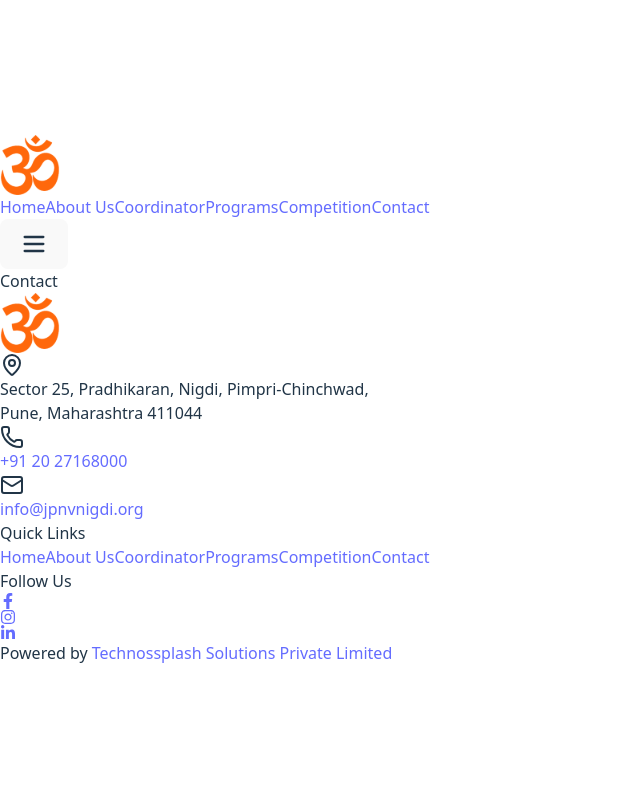
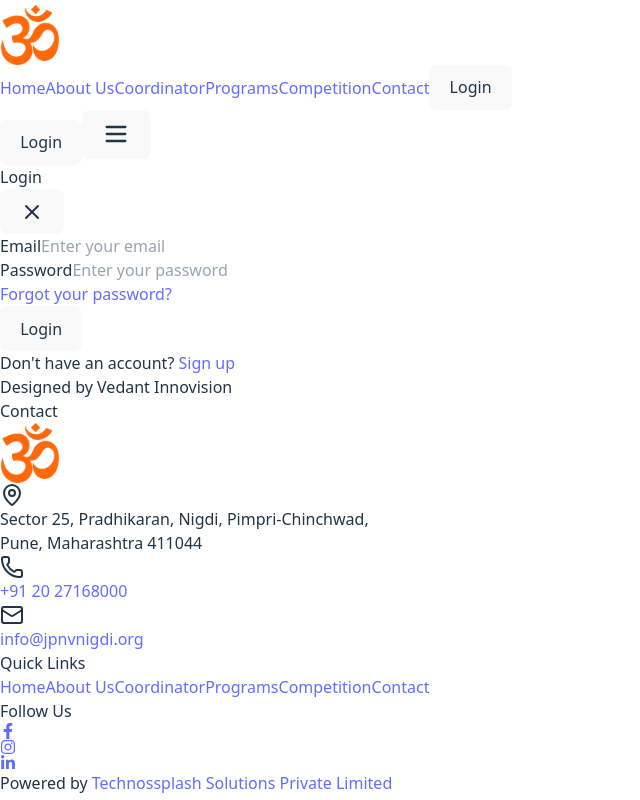
Before and after one commit to devangprjpt588/matrumandir, a React (Vite) app in the folder matrumandir-website/: page /contact in a window 1280 px wide. Shown: the whole page, without its empty margins (0-640 px from the left). Built offline with nearby package versions, Linux system fonts and the light colour scheme; the HTML template or start-up script is replaced by a standard one.

Commit message:
Login Functionality added

```diff
--- a/matrumandir-website/src/components/Headers.jsx
+++ b/matrumandir-website/src/components/Headers.jsx
@@ -5,6 +5,7 @@ import { Menu, X } from 'lucide-react'
 export default function Header() {
   const location = useLocation()
   const [menuOpen, setMenuOpen] = useState(false)
+  const [loginDrawerOpen, setLoginDrawerOpen] = useState(false)
 
   const navItems = [
     { name: 'Home', path: '/' },
@@ -15,7 +16,12 @@ export default function Header() {
     { name: 'Contact', path: '/contact' }
   ]
 
+  const toggleDrawer = () => {
+    setLoginDrawerOpen(!loginDrawerOpen)
+  }
+
   return (
+    <>
       <header className="bg-white shadow-md fixed top-0 z-50 w-full">
       <div className="max-w-7xl mx-auto px-4 py-4 flex justify-between items-center">
         {/* Logo */}
@@ -24,7 +30,7 @@ export default function Header() {
         </Link>
 
         {/* Desktop Nav */}
-        <nav className="hidden md:flex space-x-6">
+        <nav className="hidden md:flex items-center space-x-6">
           {navItems.map(item => (
             <Link
               key={item.name}
@@ -38,15 +44,30 @@ export default function Header() {
               {item.name}
             </Link>
           ))}
+          <button
+              onClick={toggleDrawer}
+              className="text-white hover:text-[#ff680B] font-medium bg-[#ff680B] hover:bg-white font-semibold border-2 hover:border-[#ff680B] transition ease-in-out"
+            >
+              Login
+            </button>
         </nav>
 
-        {/* Mobile Menu Button */}
+        {/* Mobile Login Button + Hamburger */}
+        <div className="md:hidden space-x-6 flex items-center">
           <button
-          className="md:hidden text-[#ff680B]"
+            onClick={toggleDrawer}
+            className="text-[#ff680B] px-3 py-3.5 rounded-md text-sm"
+          >
+            Login
+          </button>
+
+          <button
+            className="text-[#ff680B]"
             onClick={() => setMenuOpen(!menuOpen)}
           >
             {menuOpen ? <X size={28} /> : <Menu size={28} />}
           </button>
+        </div>
       </div>
 
       {/* Mobile Dropdown Menu */}
@@ -71,5 +92,67 @@ export default function Header() {
         </div>
       )}
     </header>
+    {/* Login Drawer */}
+<div
+  className={`fixed inset-0 z-50 flex justify-end transition-opacity duration-300 ${
+    loginDrawerOpen ? 'bg-black bg-opacity-50 visible' : 'bg-transparent invisible'
+  }`}
+  onClick={toggleDrawer} // Close on background click
+>
+  <div
+    className={`bg-white w-full max-w-sm h-full shadow-lg p-6 transform transition-transform duration-300 ${
+      loginDrawerOpen ? 'translate-x-0' : 'translate-x-full'
+    }`}
+    onClick={(e) => e.stopPropagation()} // Prevent closing on drawer click
+  >
+    <div className="flex justify-between items-center mb-4">
+      <h2 className="text-xl font-semibold text-[#ff680B]">Login</h2>
+      <button onClick={toggleDrawer} className="text-gray-600 hover:text-black">
+        <X size={24} />
+      </button>
+    </div>
+
+    <form className="space-y-4">
+      <div>
+        <label className="block mb-1 font-medium">Email</label>
+        <input
+          type="email"
+          className="w-full border border-gray-300 px-3 py-2 rounded-md focus:outline-none focus:ring-2 focus:ring-[#ff680B]"
+          placeholder="Enter your email"
+        />
+      </div>
+
+      <div>
+        <label className="block mb-1 font-medium">Password</label>
+        <input
+          type="password"
+          className="w-full border border-gray-300 px-3 py-2 rounded-md focus:outline-none focus:ring-2 focus:ring-[#ff680B]"
+          placeholder="Enter your password"
+        />
+      </div>
+
+      <div className="text-right">
+        <a href="#" className="text-sm text-[#ff680B] hover:underline">Forgot your password?</a>
+      </div>
+
+      <button
+        type="submit"
+        className="w-full bg-[#ff680B] text-white py-2 rounded-md font-medium hover:bg-[#e65d00]"
+      >
+        Login
+      </button>
+
+      <div className="text-center text-sm mt-4">
+        Don't have an account?{' '}
+        <a href="#" className="text-[#ff680B] font-medium hover:underline">Sign up</a>
+      </div>
+    </form>
+
+    <div className="text-center text-xs text-gray-500 mt-6">
+      Designed by Vedant Innovision
+    </div>
+  </div>
+</div>
+    </>
   )
 }
```
Lines whose indentation alone changed are shown as unchanged.
